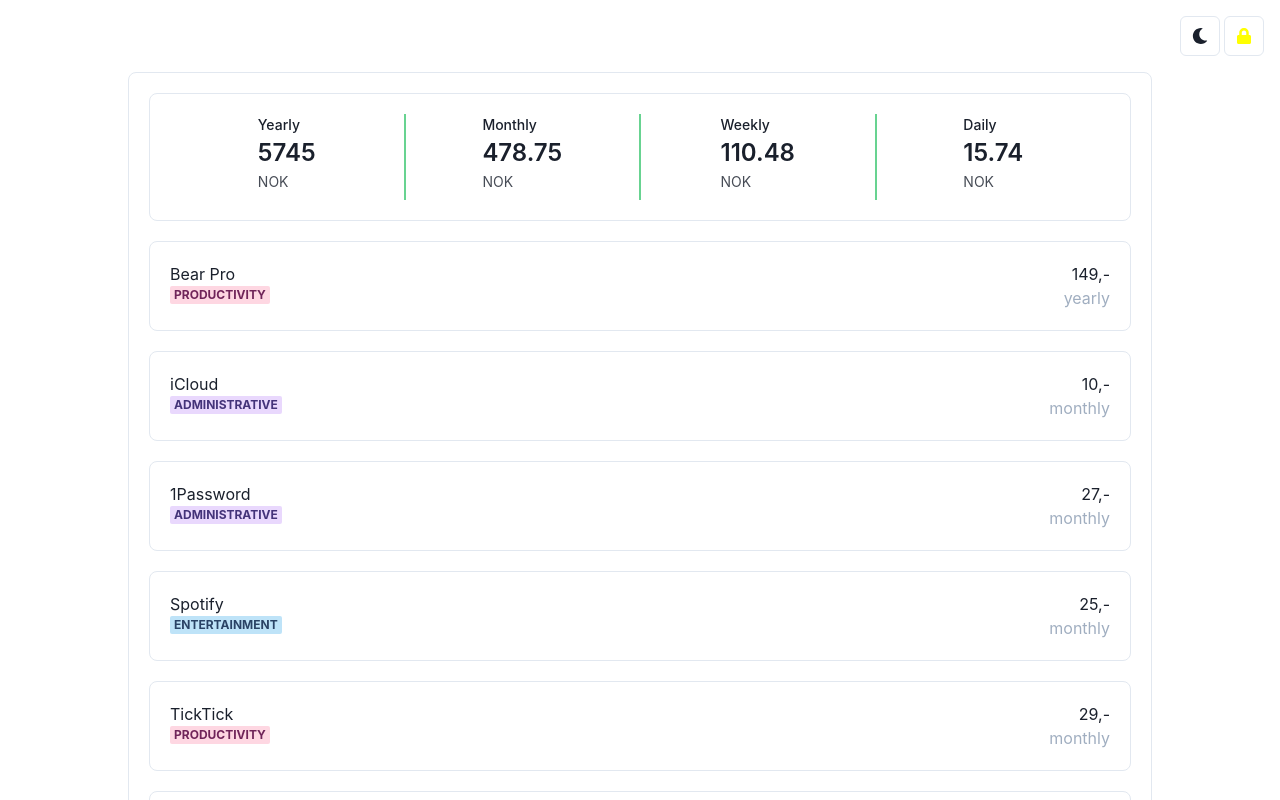
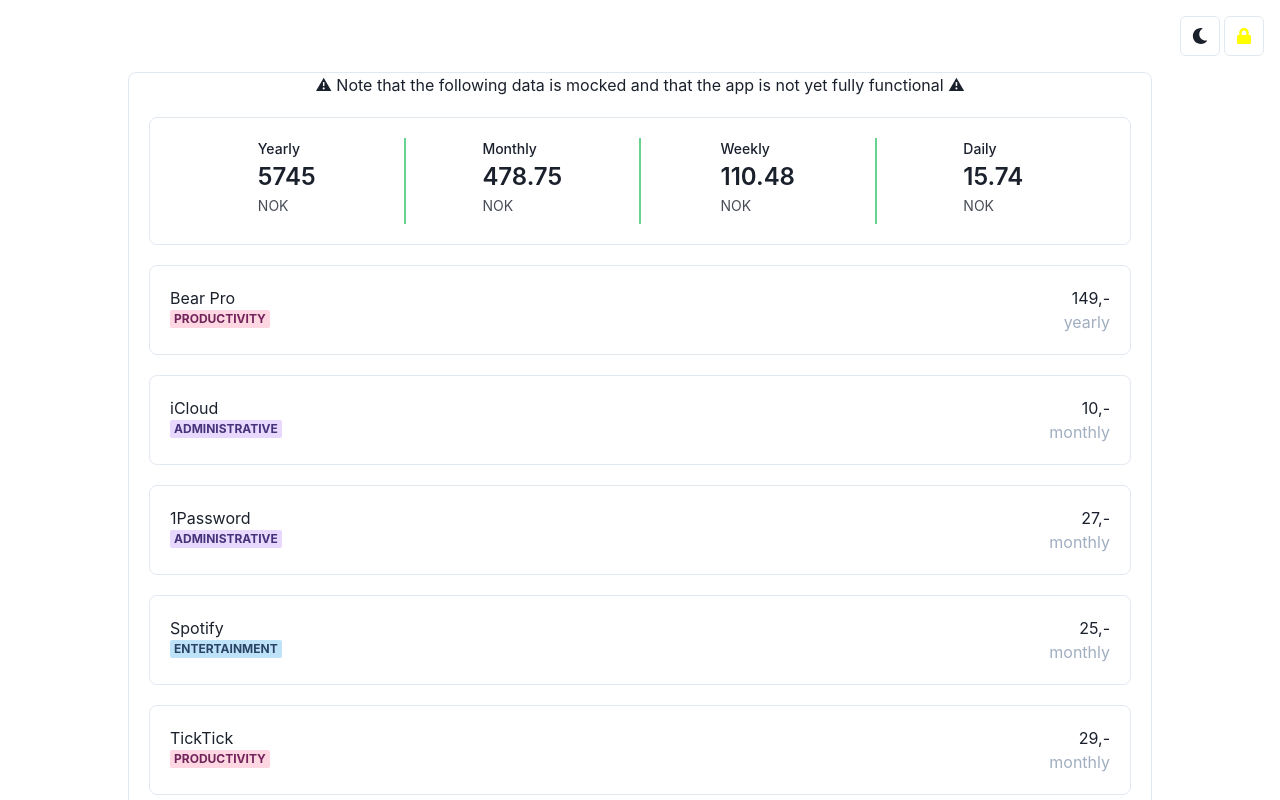
Before and after one commit to Lekesoldat/GhostBills, a React (Create React App) app: page / in a window 1280 px wide. Shown: the top 800 px of the page. Built offline with nearby package versions, Linux system fonts and the light colour scheme; no server answers; sample sign-in values are in the browser's storage.

Commit message:
Add disclaimer

```diff
--- a/src/pages/Home.tsx
+++ b/src/pages/Home.tsx
@@ -1,4 +1,4 @@
-import { Box } from "@chakra-ui/react";
+import { Box, Text } from "@chakra-ui/react";
 import React from "react";
 import SubscriptionList from "../components/SubscriptionList";
 import TotalBar from "../components/TotalBar";
@@ -7,6 +7,10 @@
   const user = useUser();
   return (
     <Box borderRadius="lg" borderWidth="1px" width="80%">
+      <Text textAlign="center">
+        ⚠ Note that the following data is mocked and that the app is not yet
+        fully functional ⚠
+      </Text>
       <TotalBar />
       <SubscriptionList />
     </Box>
```
